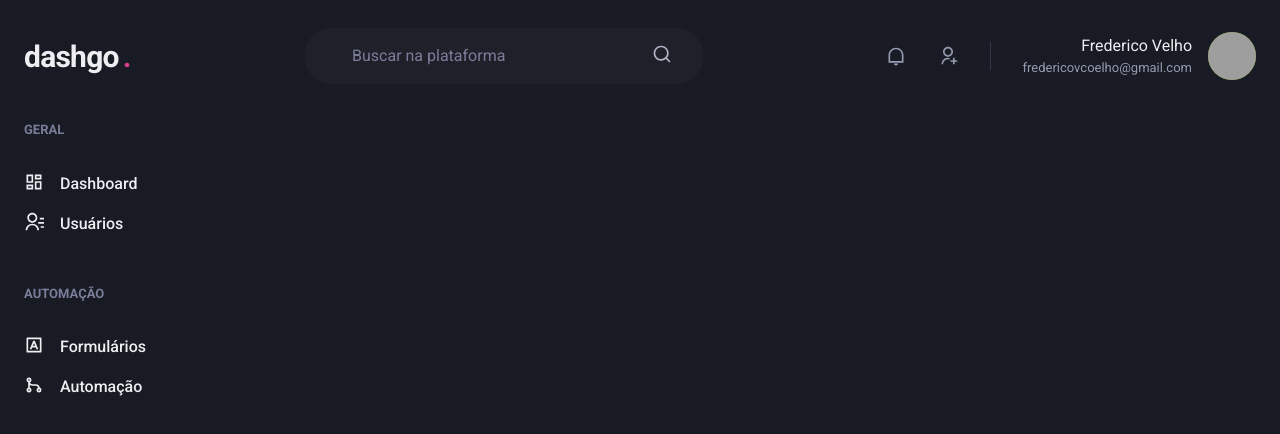
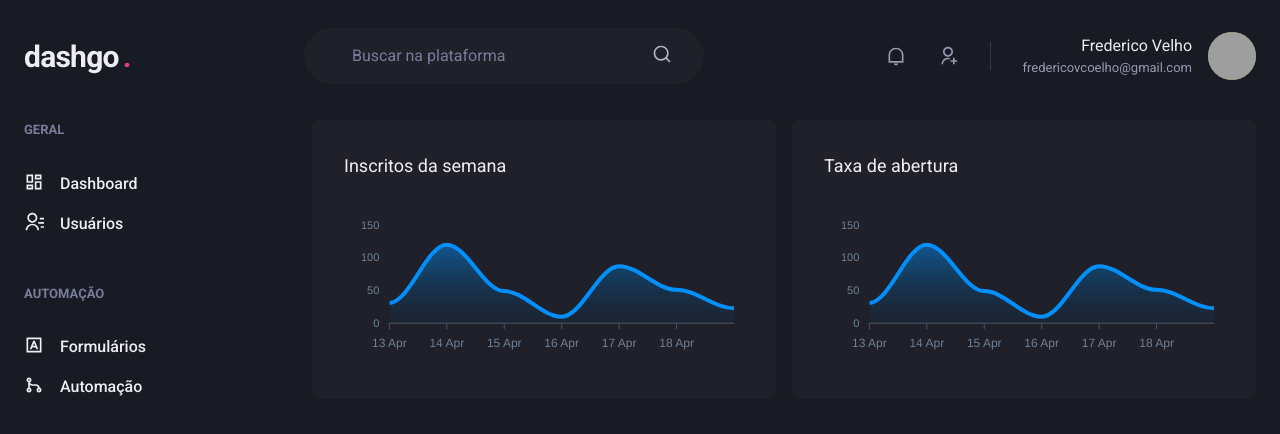
Before and after one commit to fredericokingston/dashgo, a Next.js app: page /dashboard in a window 1280 px wide. Shown: the top 434 px of the page. Built offline with nearby package versions, Linux system fonts and the light colour scheme; grey boxes are pictures that could not be loaded.

Commit message:
dashboard done

```diff
--- a/package.json
+++ b/package.json
@@ -12,9 +12,11 @@
     "@chakra-ui/react": "^1.6.1",
     "@emotion/react": "^11.4.0",
     "@emotion/styled": "^11.3.0",
+    "apexcharts": "^3.26.2",
     "framer-motion": "^4.1.13",
     "next": "10.2.0",
     "react": "17.0.2",
+    "react-apexcharts": "^1.3.9",
     "react-dom": "17.0.2",
     "react-icons": "^4.2.0"
   },
--- a/src/pages/dashboard.tsx
+++ b/src/pages/dashboard.tsx
@@ -1,6 +1,64 @@
-import { Flex } from "@chakra-ui/react";
+import { Box, Flex, SimpleGrid, Text, theme } from "@chakra-ui/react";
+import dynamic from 'next/dynamic';
 import { Header } from "../components/Header";
 import { Sidebar } from "../components/Sidebar";
+import { ApexOptions } from 'apexcharts';
+
+const Chart = dynamic(() => import ('react-apexcharts'), {
+  ssr: false,
+});
+
+const options: ApexOptions= {
+  chart: {
+    toolbar: {
+      show: false,
+    },
+    zoom: {
+      enabled: false,
+    },
+    foreColor: theme.colors.gray[500],
+  },
+  grid: {
+    show: false,
+  },
+  dataLabels: {
+    enabled: false,
+  },
+  tooltip: {
+    enabled: false,
+  },
+  xaxis: {
+    type: 'datetime',
+    axisBorder: {
+      color: theme.colors.gray[600]
+    },
+    axisTicks: {
+      color: theme.colors.gray[600]
+    },
+    categories: [
+      '2021-04-13T00:00:00.000Z',
+      '2021-04-14T00:00:00.000Z',
+      '2021-04-15T00:00:00.000Z',
+      '2021-04-16T00:00:00.000Z',
+      '2021-04-17T00:00:00.000Z',
+      '2021-04-18T00:00:00.000Z',
+      '2021-04-19T00:00:00.000Z',
+    ],
+  },
+  fill: {
+    opacity: 0.3,
+    type: 'gradient',
+    gradient: {
+      shade: 'dark',
+      opacityFrom: 0.7,
+      opacityTo: 0.3,
+    }
+  },
+};
+
+const series = [
+  { name: 'series1', data: [31, 120, 49, 10, 87, 51, 23] }
+]
 
 export default function Dashboard() {
   return (
@@ -9,6 +67,27 @@ export default function Dashboard() {
 
       <Flex w="100%" my="6" maxWidth={1480} mx="auto" px="6">
         <Sidebar />
+
+        <SimpleGrid flex="1" gap="4" minChildWidth="320px" align="flex-start">
+          <Box
+            p="8"
+            bg="gray.800"
+            borderRadius={8}
+            pb="4"
+          >
+            <Text fontSize="lg" mb="4">Inscritos da semana</Text>
+            <Chart options={options} series={series} type="area" height={160}/>
+          </Box>
+          <Box
+            p="8"
+            bg="gray.800"
+            borderRadius={8}
+            pb="4"
+          >
+            <Text fontSize="lg" mb="4">Taxa de abertura</Text>
+            <Chart options={options} series={series} type="area" height={160}/>
+          </Box>
+        </SimpleGrid>
       </Flex>
     </Flex>
   )
```
Also changed, not shown: 1 other file (tests, documents, lock files or other folders).
